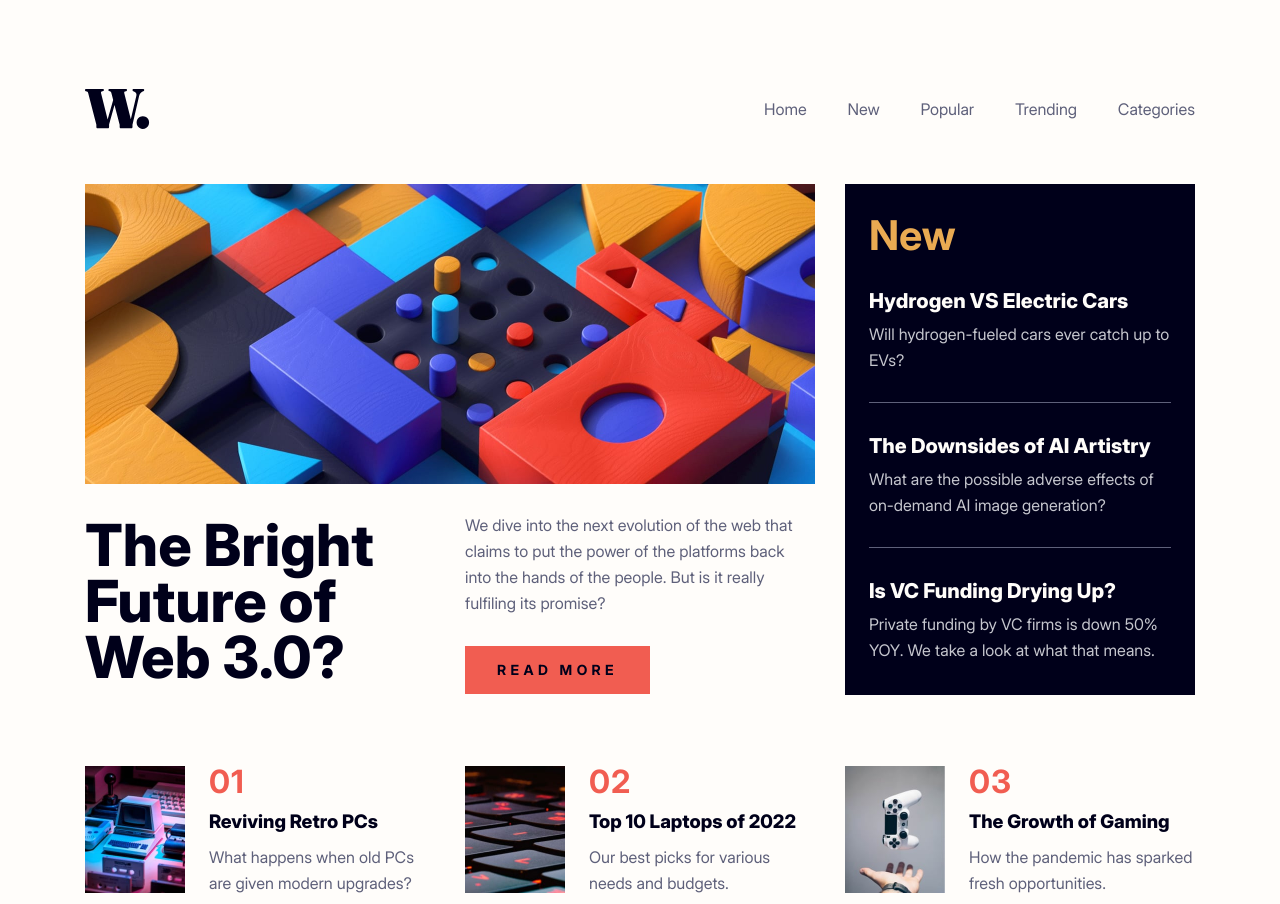
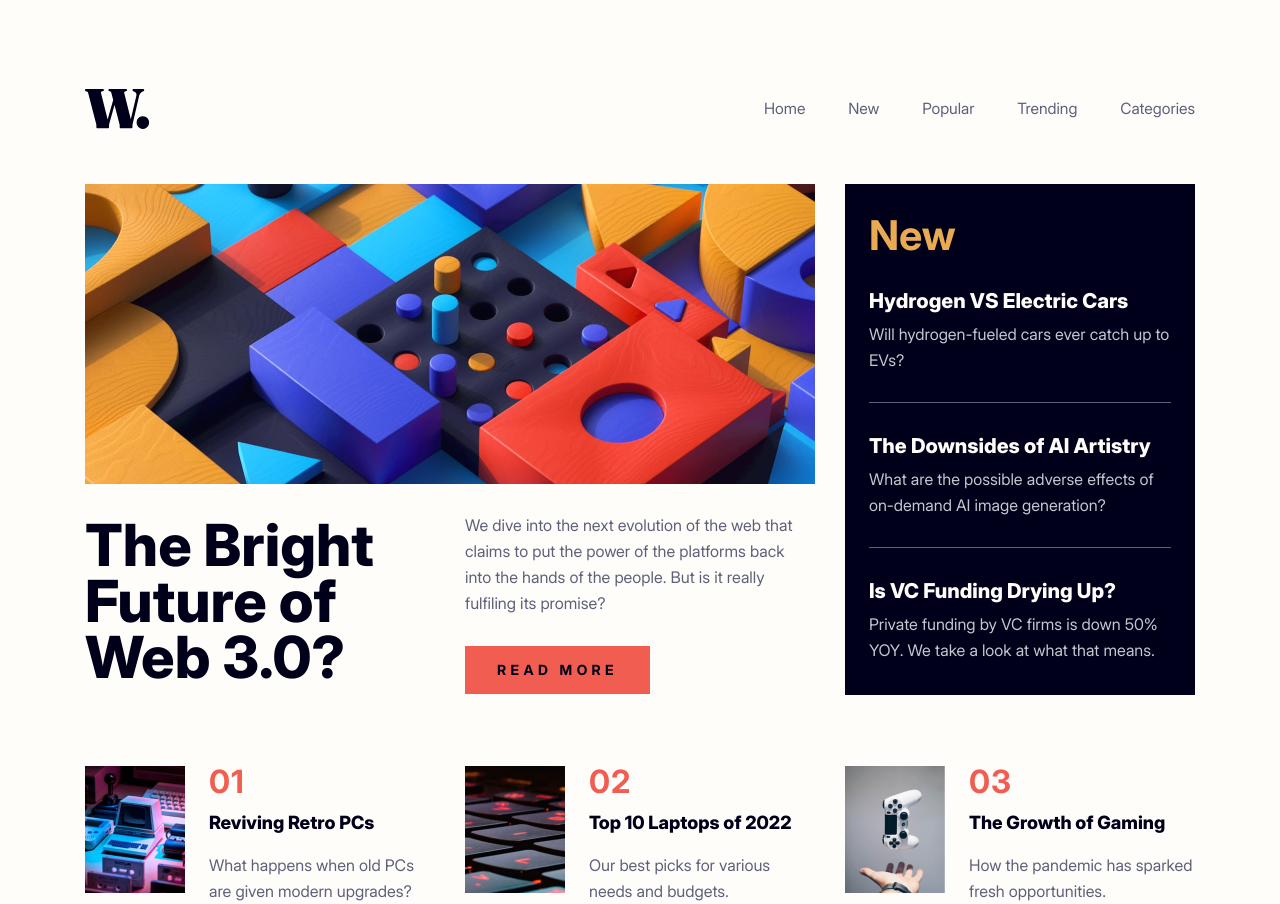
Before and after one commit to danielopq/news, a plain HTML site: page index.html in a window 1280 px wide. Drawn offline with Linux system fonts and the light colour scheme.

Commit message:
fonts size

```diff
--- a/css/stylesheet.css
+++ b/css/stylesheet.css
@@ -89,7 +89,7 @@ nav {
 }
 
 .desktopMenuBt {
-	font: 400 16px/40px 'Inter-Regular';
+	font: 400 15.5px/40px 'Inter-Regular';
 	padding: 0px;
 	color: var(--Gunmetal);
 	background-color: transparent;
@@ -314,8 +314,8 @@ footer{
 
 .footer-articleHeaderBt{
 	padding: 0px;
-	margin: 12px 0px 10px;
-	font: 800 18.7px/24px 'Inter-ExtraBold';
+	margin: 12px 0px 18px;
+	font: 800 18.3px/24px 'Inter-ExtraBold';
 	text-align: left;
 	color: var(--DarkSpaceBlue);
 	border: none;
```
